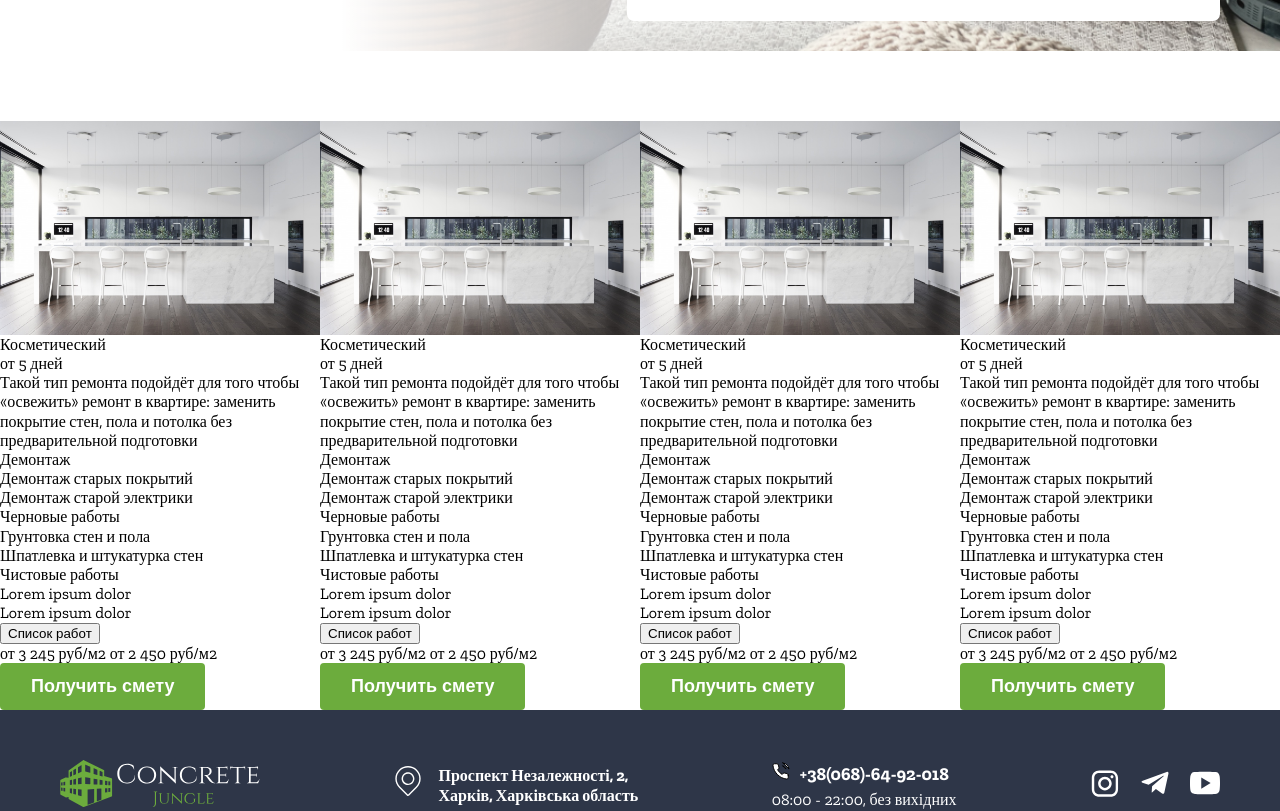
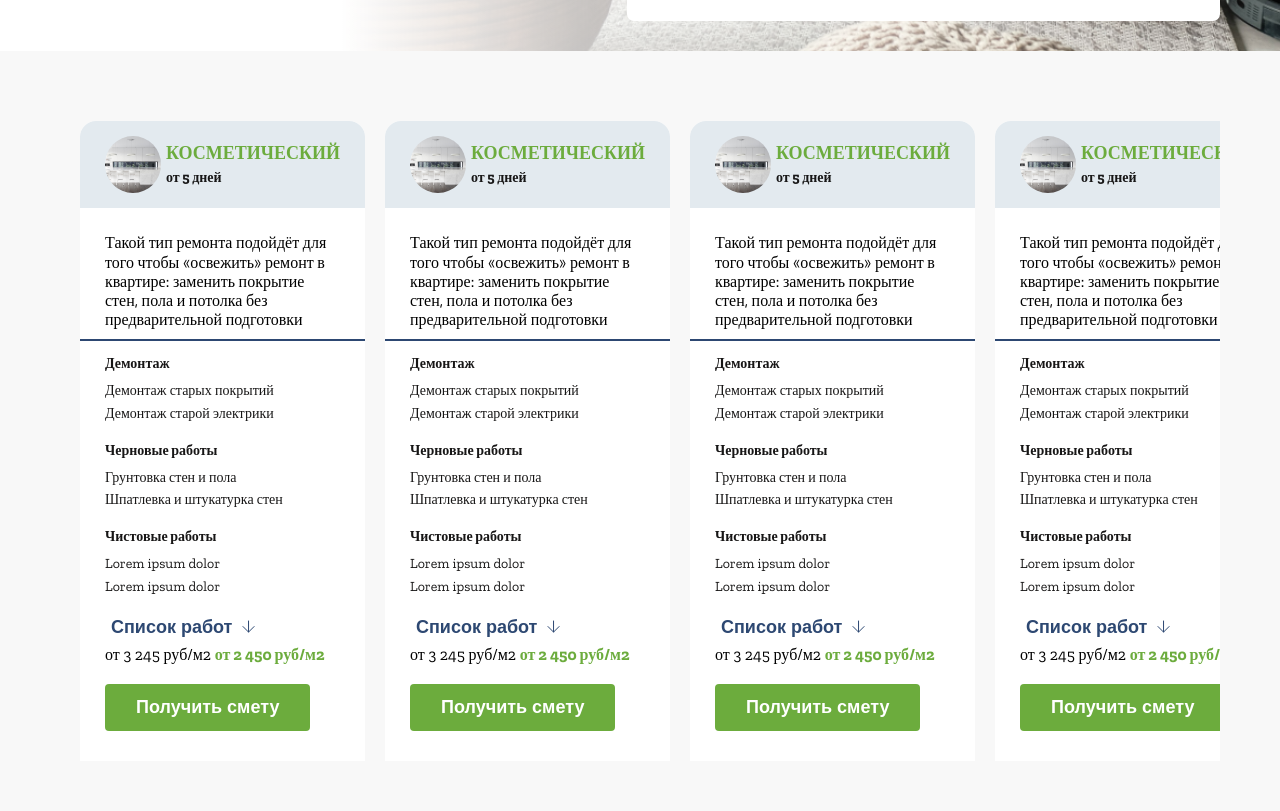
Before and after one commit to VladislavkiSelov/Concrete-Jungle, a React (Create React App) app in the folder app/: page / in a window 1280 px wide. Shown: the part 920-1731 px from the top of the page. Built offline with nearby package versions, Linux system fonts and the light colour scheme.

Commit message:
add style component CardTypeRepaire

```diff
--- a/app/src/components/CardtypeRepaire/CardTypeRepaire.jsx
+++ b/app/src/components/CardtypeRepaire/CardTypeRepaire.jsx
@@ -1,59 +1,67 @@
 import React from "react";
 import { Button } from "../Button/Button";
+import "./CardTypeRepaire.scss";
 
 export default function CardTypeRepaire({ objJob }) {
   console.log(objJob.Демонтаж);
-  return (
-    <div className="card_type_repaire">
-      <div className="card_header_repaire">
+  return <div className="card_repaire">
+      <div className="wrapper_card_header">
+        <div className="card_header_repaire conteiner_card_repaire">
           <div className="box_img">
             <img src="/img/section1(2).jpg" alt="#" />
           </div>
+          <div>
             <h2>Косметический</h2>
             <h4>от 5 дней</h4>
           </div>
-      <div>
+        </div>
+      </div>
+      <div className="wrapper_text_info">
+        <div className="info_text_card conteiner_card_repaire">
           <p>
             Такой тип ремонта подойдёт для того чтобы «освежить» ремонт в
-          квартире: заменить покрытие стен, пола и потолка без предварительной
-          подготовки
+            квартире: заменить покрытие стен, пола и потолка без
+            предварительной подготовки
           </p>
         </div>
-      <div>
+      </div>
+      <div className="type_job conteiner_card_repaire">
         <h3>Демонтаж</h3>
         <ul>
-          {objJob["Демонтаж"].map(el =>
-            <li>
+          {objJob["Демонтаж"].map(el => <li>
               {el}
-            </li>
-          )}
+            </li>)}
         </ul>
       </div>
-      <div>
+      <div className="type_job conteiner_card_repaire">
         <h3>Черновые работы</h3>
         <ul>
-          {objJob["Черновые работы"].map(el =>
-            <li>
+          {objJob["Черновые работы"].map(el => <li>
               {el}
-            </li>
-          )}
+            </li>)}
         </ul>
       </div>
-      <div>
+      <div className="type_job conteiner_card_repaire">
         <h3>Чистовые работы</h3>
         <ul>
-          {objJob["Чистовые работы"].map(el =>
-            <li>
+          {objJob["Чистовые работы"].map(el => <li>
               {el}
-            </li>
-          )}
+            </li>)}
         </ul>
       </div>
-      <button>Список работ</button>
-      <h4>
-        от 3 245 руб/м2 <span>от 2 450 руб/м2</span>
+      <div className="conteiner_card_repaire">
+        <button className="btn_next_type_job">
+          Список работ
+        </button> <svg xmlns="http://www.w3.org/2000/svg" width="13" height="13" viewBox="0 0 13 13" fill="none">
+          <path d="M6.54175 1V12.0833" stroke="#2D4872" stroke-linecap="round" stroke-linejoin="round" />
+          <path d="M12.0833 6.5415L6.54167 12.0832L1 6.5415" stroke="#2D4872" stroke-linecap="round" stroke-linejoin="round" />
+        </svg>
+      </div>
+      <h4 className="conteiner_card_repaire price">
+        от 3 245 руб/м2 <span className="green">от 2 450 руб/м2</span>
       </h4>
+      <div className="conteiner_card_repaire">
         <Button text="Получить смету" />
       </div>
-  );
+    </div>;
 }
--- /dev/null
+++ b/app/src/components/CardtypeRepaire/CardTypeRepaire.scss
@@ -0,0 +1,110 @@
+.conteiner_card_repaire {
+  max-width: 285px;
+  margin: 0 auto;
+  padding: 0 25px;
+}
+
+.card_repaire {
+  background: white;
+  border-radius: 16px 16px 0px 0px;
+  overflow: hidden;
+  padding-bottom: 30px;
+  margin-bottom: 100px;
+}
+
+.wrapper_card_header {
+  background: #e3eaef;
+}
+
+.card_header_repaire {
+  display: flex;
+  align-items: center;
+  padding-top: 15px;
+  padding-bottom: 15px;
+
+  .box_img {
+    width: 57px;
+    height: 57px;
+    border-radius: 50%;
+    overflow: hidden;
+    margin-right: 5px;
+    img {
+      width: 100%;
+      height: 100%;
+      object-fit: cover;
+    }
+  }
+
+  div {
+    display: flex;
+    flex-direction: column;
+
+    & > h2 {
+      color: #6cac3d;
+      font-size: 18px;
+      font-weight: 700;
+      text-transform: uppercase;
+      margin-bottom: 5px;
+    }
+
+    & > h4 {
+      color: #171616;
+      font-size: 14px;
+      font-weight: 700;
+    }
+  }
+}
+
+.wrapper_text_info {
+  border-bottom: 2px solid #2d4872;
+  margin-bottom: 15px;
+}
+
+.info_text_card {
+  p {
+    margin-top: 25px;
+    margin-bottom: 10px;
+  }
+}
+
+.type_job {
+  margin-bottom: 20px;
+  h3 {
+    color: #171616;
+    font-size: 14px;
+    font-weight: 700;
+    margin-bottom: 10px;
+  }
+
+  li {
+    color: #171616;
+    font-size: 14px;
+    margin-bottom: 6px;
+  }
+}
+
+.btn_next_type_job {
+  color: #2d4872;
+  font-size: 18px;
+  font-weight: 700;
+  background: inherit;
+  border: none;
+  cursor: pointer;
+  margin-bottom: 6px;
+}
+
+.price {
+  margin-bottom: 20px;
+  h4 {
+    color: #171616;
+    font-size: 14px;
+    font-weight: 400;
+    text-decoration-line: strikethrough;
+  }
+}
+
+.green {
+  color: #6cac3d;
+  font-size: 16px;
+  font-weight: 700;
+}
--- a/app/src/components/SectionRepairPrices/SectionRepairPrices.jsx
+++ b/app/src/components/SectionRepairPrices/SectionRepairPrices.jsx
@@ -3,6 +3,7 @@ import Slider from "react-slick";
 import CardTypeRepaire from "../CardtypeRepaire/CardTypeRepaire";
 import "slick-carousel/slick/slick.css";
 import "slick-carousel/slick/slick-theme.css";
+import "./SectionRepairPrices.scss";
 
 export default function SectionRepairPrices() {
   const redecorating = {
@@ -54,7 +55,7 @@ export default function SectionRepairPrices() {
     ]
   };
   return (
-    <Slider {...settings}>
+    <Slider className="container" {...settings}>
       <CardTypeRepaire objJob={redecorating} />
       <CardTypeRepaire objJob={majorRepair} />
       <CardTypeRepaire objJob={turnkeyRenovation} />
--- a/app/src/components/SectionRepairPrices/SectionRepairPrices.scss
+++ b/app/src/components/SectionRepairPrices/SectionRepairPrices.scss
@@ -0,0 +1,4 @@
+.slick-track {
+  display: flex;
+  gap: 20px;
+}
--- a/app/src/style/index.scss
+++ b/app/src/style/index.scss
@@ -8,7 +8,6 @@ h1,h2,h3,h4,h5,h6{
 
 img {
   max-width: 100%;
-  height: auto;
 }
 
 body {
@@ -16,6 +15,7 @@ body {
   font-size: 16px;
   font-weight: 300;
   line-height: 1.2;
+  background: #F8F8F8;
   //   overflow-x: hidden;
 }
 
```
Also changed, not shown: app/src/components/CardtypeRepaire/CardPriceRepaire.scss (deleted). Lines whose indentation alone changed are shown as unchanged.
